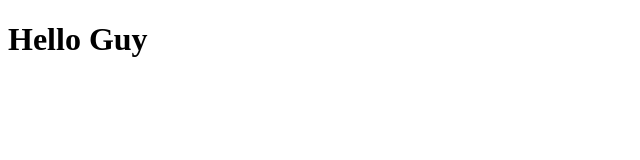
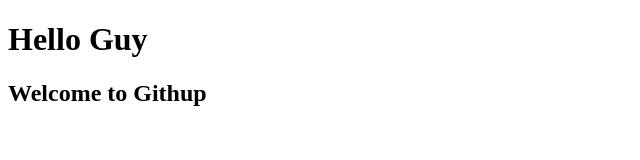
Before and after one commit to oeunsomang/Demo-Test, a plain HTML site: page index.html in a window 1280 px wide. Shown: the whole page, without its empty margins (0-640 px from the left). Drawn offline with Linux system fonts and the light colour scheme.

Commit message:
Html Update

```diff
--- a/index.html
+++ b/index.html
@@ -7,5 +7,6 @@
 </head>
 <body>
     <h1>Hello Guy</h1>
+    <h2>Welcome to Githup</h2>
 </body>
 </html>
```
